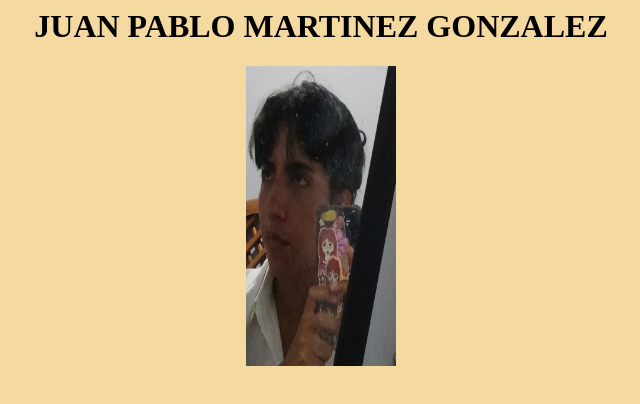
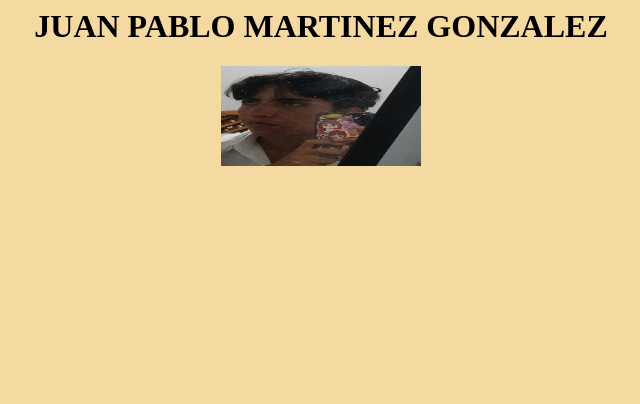
Before and after one commit to spao0/spao0.github.io, a plain HTML site: page index.html in a window 1280 px wide. Shown: the whole page, without its empty margins (319-959 px from the left). Drawn offline with Linux system fonts and the light colour scheme.

Commit message:
Update index.html

```diff
--- a/index.html
+++ b/index.html
@@ -5,7 +5,7 @@
 <h1>
 <center> JUAN PABLO MARTINEZ GONZALEZ </center> </h1>
   <center>
-<img src="yo.jpg" alt="no" width="150" height="300"> </center>
+<img src="yo.jpg" alt="no" width="200" height="100"> </center>
 
 
 </html>
```
